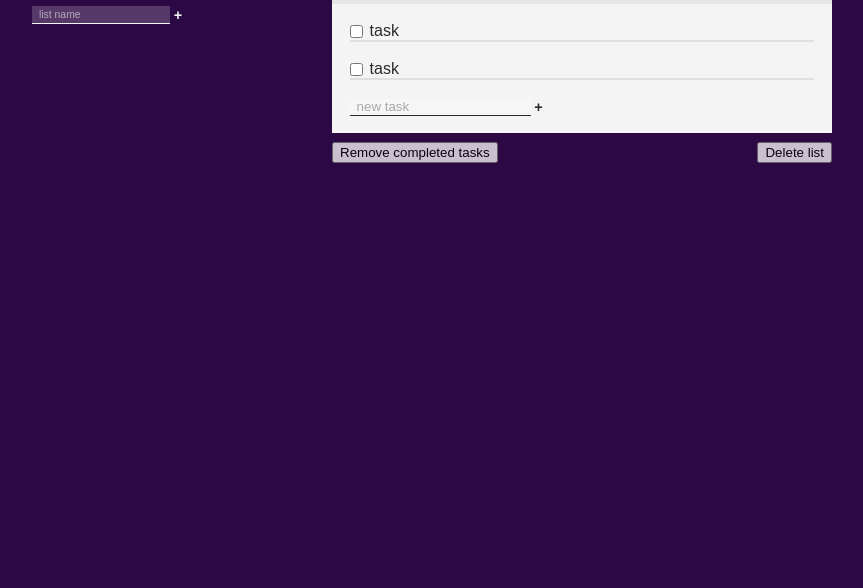
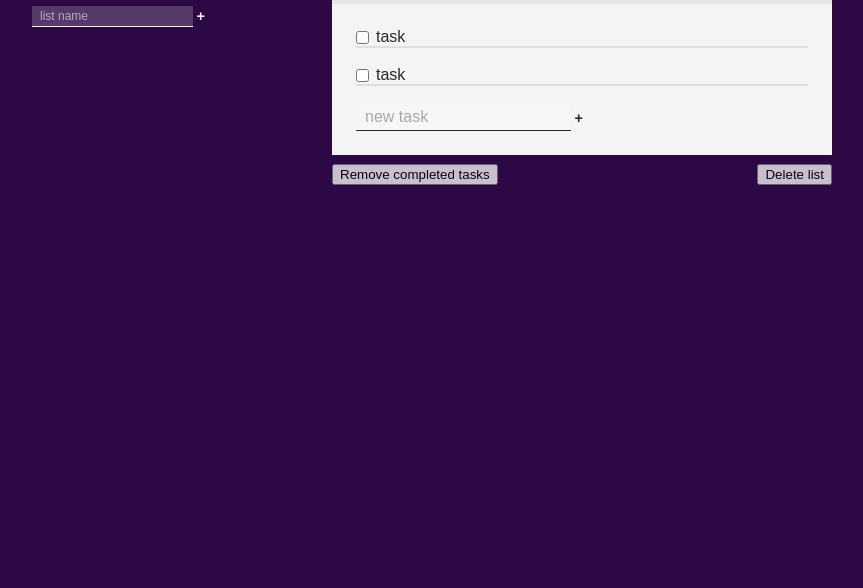
Before and after one commit to mwango-phoenix/To-Do-list, a plain HTML site: page index.html in a window 1280 px wide. Shown: the part 212-800 px from the top of the page, without its empty margins (208-1071 px from the left). Drawn offline with Linux system fonts and the light colour scheme.

Commit message:
fix padding

```diff
--- a/main.css
+++ b/main.css
@@ -3,6 +3,7 @@
     --light: #f4f4f4;
     --dark: rgb(44, 40, 39);
     --warning: rgb(182, 22, 22);
+    --selected: rgb(255, 253, 118);
 }
 
 * {
@@ -47,7 +48,7 @@ body {
     line-height: 1.5;
     font-size: 0.9rem;
     list-style: circle;
-    padding-left: 1.7em;
+    padding-left: 1.4em;
 }
 
 .category-name {
@@ -62,22 +63,14 @@ form {
     display: flex;
 }
 
-.btn.create {
-    font-size: 0.9rem;
-    font-weight: 900;
-    border: 0;
-    background: 0;
-    color: inherit;
-    margin-left: 0.2rem;
-    padding-left: 0.5px;
-    cursor: pointer;
-}
-
 .new {
     background: rgba(255, 255, 255, 0.2);
     border: 0;
     color: inherit;
     border-bottom: 1px solid currentColor;
+    font-size: inherit;
+    outline: none;
+    padding: 0.25em;
 }
 
 .new::placeholder {
@@ -90,7 +83,7 @@ form {
 }
 
 .new.list {
-    font-size: 0.65rem;
+    font-size: 0.75rem;
 }
 
 .new.list::placeholder {
@@ -102,11 +95,11 @@ form {
 }
 
 .active-list {
-    font-weight: bold;
+    font-weight: 900;
+    color: var(--selected)
 }
 
 .to-do-list {
-    --spacer: 2rem;
     grid-area: active;
     background: var(--light);
     color: var(--dark);
@@ -121,18 +114,19 @@ form {
 }
 
 .list-name {
-    margin: 0;
+    margin: 0 1em 0 0;
 }
 
 .count {
     margin: 0;
+    font-size: 0.9rem;
+    opacity: 0.7;
 }
 
 .to-do-body {
-    padding: 1.1rem;
+    padding: 1.5rem;
     position: relative;
 }
-
 
 
 .check {
@@ -193,6 +187,21 @@ form {
     bottom: -30px;
 }
 
+.btn.create {
+    font-size: 0.9rem;
+    font-weight: 900;
+    border: 0;
+    background: 0;
+    color: inherit;
+    margin-left: 0.2rem;
+    padding-left: 0.4px;
+    cursor: pointer;
+}
+
+.btn.create:hover {
+    opacity: 0.6;
+}
+
 .btn.delete {
     font-weight: 400;
     opacity: 0.8;
```
